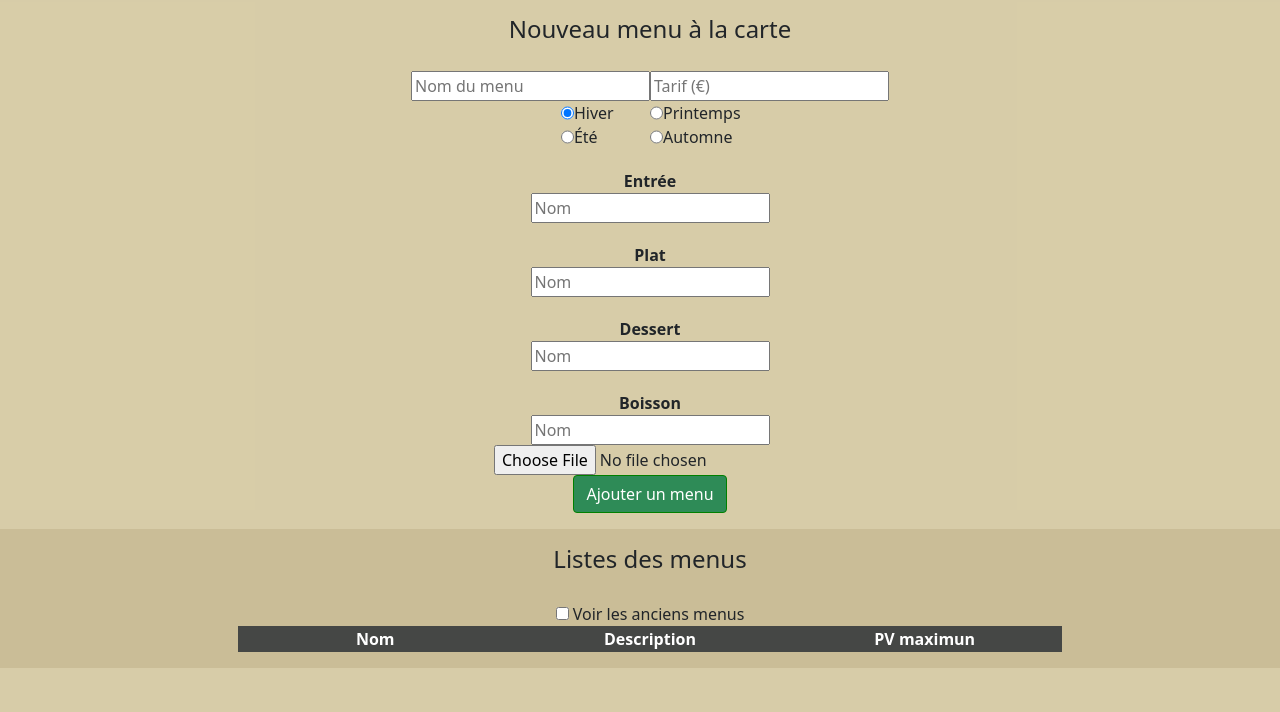
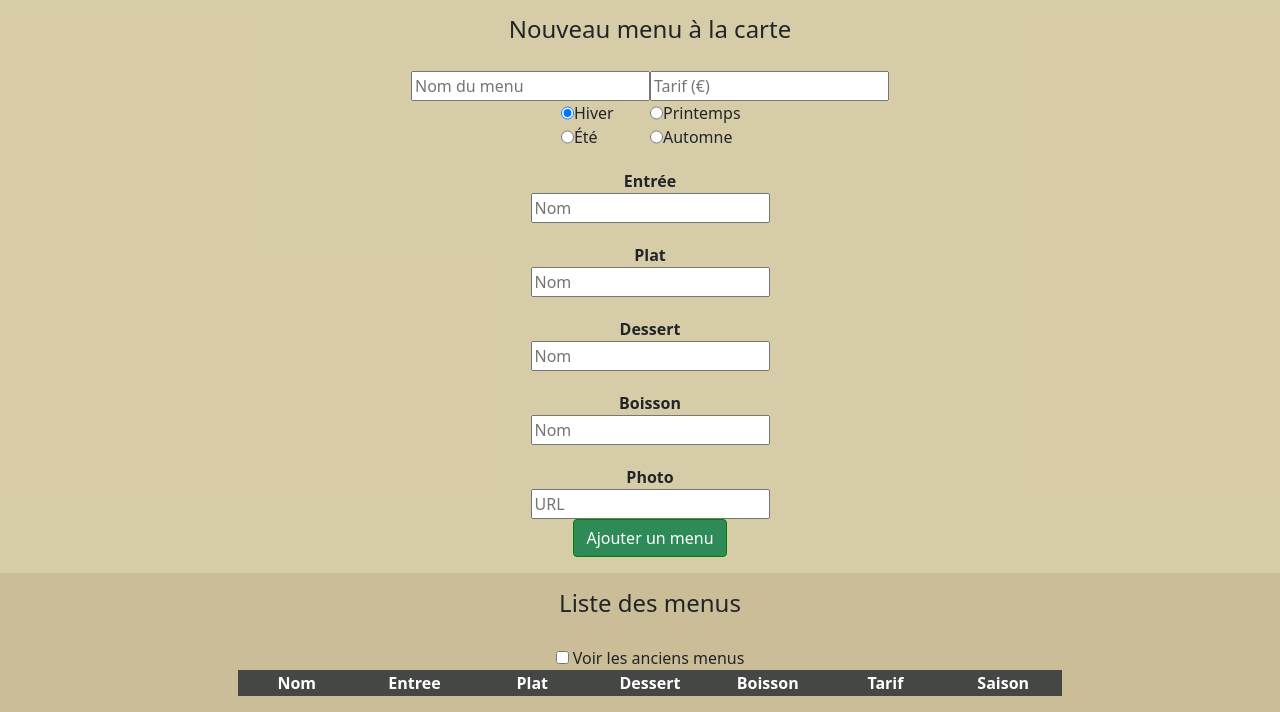
Before and after one commit to Wildrey237/FoodDrink, a PHP site: page /BackEnd.php in a window 1280 px wide. Shown: the part 507-1219 px from the top of the page. Before the commit the page ends 1175 px from the top, so only its background shows below. Run offline with PHP 8.4, Linux system fonts and the light colour scheme; tables that the repository leaves empty or names only in its code hold one stand-in row (values such as "Sample post"); lists and menus that the app fills with data are empty.

Commit message:
Update BackEnd.php

```diff
--- a/Food&Drink/BackEnd.php
+++ b/Food&Drink/BackEnd.php
@@ -24,25 +24,44 @@
         $user = 'root';
         $password = 'root';
 
-        $dbh = new PDO ('mysql:host=localhost;dbname=Pokédex',$user, $password);
+        $dbh = new PDO ('mysql:host=localhost;dbname=food and drink',$user, $password);
 
-        $sth = $dbh->prepare('Select * from Pokemon');
+        $sth = $dbh->prepare('Select * from menu join saisons on menu.saisons_idsaison = saisons.idsaison');
         $sth->execute();
         $results = $sth->fetchAll();
 
         if (isset($_GET['all'])){
-            $sth = $dbh->prepare('Select * from Pokemon');
+            $sth = $dbh->prepare('Select * from menu join saisons on menu.saisons_idsaison = saisons.idsaison');
             $sth->execute();
             $results = $sth->fetchAll();
         }else{
-            $sth = $dbh->prepare('Select * from Pokemon where Cacher = 1');
+            $sth = $dbh->prepare('Select * from menu join saisons on menu.saisons_idsaison = saisons.idsaison where Cacher = 1');
             $sth->execute();
             $results = $sth->fetchAll();
+        }
+        if (isset($_POST['envoyer'])){
+            $nouveau_nom = $_POST['NEW_nom'];
+            $nouveau_entree = $_POST['NEW_entree'];
+            $nouveau_plat = $_POST['NEW_plat'];
+            $nouveau_dessert = $_POST['NEW_dessert'];
+            $nouveau_tarif = $_POST['NEW_tarif'];
+            $nouveau_boisson = $_POST['NEW_boisson'];
+            $nouveau_saison = $_POST['NEW_saison'];
+            $nouveau_photo = $_POST['NEW_photo'];
+            $ajout=("INSERT INTO `menu` (`nom`,`entree`, `plat`,`dessert`,`tarif`,`boissons`,`saisons_idsaison`,`photo`) VALUES (:nom, :entree, :plat, :dessert, :tar, :boisson, :saison, :photo)");
+            $result=$dbh->prepare($ajout);
+            $execute=$result->execute(array(":nom"=>$nouveau_nom,":entree"=>$nouveau_entree, ":plat"=>$nouveau_plat, ":dessert"=>$nouveau_dessert,":tar"=>$nouveau_tarif, ":boisson"=>$nouveau_boisson, ":saison"=>$nouveau_saison, ":photo"=>$nouveau_photo));
+                if($execute){
+                    echo 'ta bd marche';
+                }else{
+                    echo "y'a une douille";
+                    print_r($result->errorInfo());
+                }
         }
         ?>
         <section class="info">
                 <h1>Modification des informations</h1>
-                <form class="modif" action='BackEnd.html' method='POST'>
+                <form class="modif" action='BackEnd.php' method='POST'>
                     <div>
                         <input type="tel" name="" pattern="[0-9]{2} [0-9]{2} [0-9]{2} [0-9]{2} [0-9]{2}" placeholder="Téléphone (ex : 01 23 45 67 89)"></input> <!--name a changer-->
                         <input type='text' name='' placeholder="Adresse"></input> <!--name a changer-->
@@ -57,89 +76,96 @@
         <section class="season">
             <h1>Choisissez la saison en cours</h1>
                 <div>
-                    <input type="radio" id="Hiver" name="season" value="Hiver" checked>
+                    <input type="radio" id="Hiver" name="nomsaison" value="3" checked>
                     <label for="Hiver">Hiver</label>
                 </div>
                 <div>
-                    <input type="radio" id="Printemps" name="season" value="Printemps">
+                    <input type="radio" id="Printemps" name="nomsaison" value="4">
                     <label for="Printemps">Printemps</label>
                 </div>
                 <div>
-                    <input type="radio" id="Été" name="season" value="Été">
+                    <input type="radio" id="Été" name="nomsaison" value="1">
                     <label for="Été">Été</label>
                 </div>
                 <div>
-                    <input type="radio" id="Automne" name="season" value="Automne">
+                    <input type="radio" id="Automne" name="nomsaison" value="2">
                     <label for="Automne">Automne</label>
                 </div>
                     <input type="submit" class ="btn" value="Valider la saison">
         </section>
         <section class="add">
             <h1>Nouveau menu à la carte</h1>
-                <form class="modif" action='BackEnd.html' method='POST'>
+                <form class="modif" action='BackEnd.php' method='POST'>
                     <div>
-                        <input type='text' name='' placeholder="Nom du menu" required></input>    <!--name a changer-->
-                        <input type='number' name='' placeholder="Tarif (€)" min=0 step=0.01 required></input> <!--name a changer-->
+                        <input type='text' name='NEW_nom' placeholder="Nom du menu" required></input>    <!--name a changer-->
+                        <input type='number' name='NEW_tarif' placeholder="Tarif (€)" min=0 step=0.01 required></input> <!--name a changer-->
                     </div>
                     <div>
-                        <input type="radio" id="Hiver" name="season" value="Hiver" checked>
+                        <input type="radio" id="Hiver" name="NEW_saison" value="3" checked>
                         <label for="Hiver">Hiver</label>
-                        <input type="radio" id="Printemps" name="season" value="Printemps">
+                        <input type="radio" id="Printemps" name="NEW_saison" value="4">
                         <label for="Printemps">Printemps</label>
                     </div>
                     <div>
-                        <input type="radio" id="Été" name="season" value="Été">
+                        <input type="radio" id="Été" name="NEW_saison" value="1">
                         <label for="Été">Été</label>
-                        <input type="radio" id="Automne" name="season" value="Automne">
+                        <input type="radio" id="Automne" name="NEW_saison" value="2">
                         <label for="Automne">Automne</label>
                     </div>
                     <div>
                         <p class="menu">Entrée</p>
                     </div>
                     <div>
-                        <input type="text" name="" placeholder="Nom" required></input> <!--name a changer-->
+                        <input type="text" name="NEW_entree" placeholder="Nom" required></input> <!--name a changer-->
                     </div>
                     <div>
                         <p class="menu">Plat</p>
                     </div>
                     <div>
-                        <input type='text' name='' placeholder="Nom" required></input> <!--name a changer-->
+                        <input type='text' name='NEW_plat' placeholder="Nom" required></input> <!--name a changer-->
                     </div>
                     <div>
                         <p class="menu">Dessert</p>
                     </div>
                     <div>
-                        <input type='text' name='' placeholder="Nom" required></input> <!--name a changer-->
+                        <input type='text' name='NEW_dessert' placeholder="Nom" required></input> <!--name a changer-->
                     </div>
                     <div>
                         <p class="menu">Boisson</p>
                     </div>
                     <div>
-                        <input type='text' name='' placeholder="Nom" required></input> <!--name a changer-->
+                        <input type='text' name='NEW_boisson' placeholder="Nom" required></input> <!--name a changer-->
                     </div>
                     <div>
-                        <input type="file" name="" accept="image/png, image/jpeg" required><!--name a changer-->
+                        <p class="menu">Photo</p>
                     </div>
-                    <input type="submit" class ="btn" value="Ajouter un menu">
+                    <div>
+                        <input type="url" name="NEW_photo" placeholder="URL" required><!--name a changer-->
+                    </div>
+                    <input type="submit" class ="btn" name="envoyer" value="Ajouter un menu">
                 </form>
         </section>
         <section class="list">
-            <h1>Listes des menus</h1> <!--php ajouter : liste des menu et "effacer" avec booléen    Bouton effacer à faire-->
+            <h1 id='liste-des-menus'>Liste des menus</h1> <!--php ajouter : liste des menu et "effacer" avec booléen    Bouton effacer à faire-->
             <div>
-                <form action='BackEnd.php' method='GET'>
+                <form action='BackEnd.php#liste-des-menus' method='GET'>
                     <input type="checkbox" name="all" <?php if(isset($_GET['all'])) echo 'checked'; ?> onclick="submit()">
                     <label class="foreign">Voir les anciens menus</label>
                 </form>
             </div>
             <?php
             echo "<table>";
-            echo "<tr><th>Nom</th><th>Description</th><th>PV maximun</th></tr>";
+            echo "<tr><th>Nom</th><th>Entree</th><th>Plat</th><th>Dessert</th><th>Boisson</th><th>Tarif</th><th>Saison</th></tr>";
             for ($i=0; $i < count($results); $i++){
                 $result = $results[$i];
-                $nom = $result['Nom'];
-                $desc = $result['Description'];
-                $pv = $result['PV_Max'];
-                echo "<tr><td> $nom </td><td> $desc </td><td> $pv </td></tr>";
+                $nom = $result['nom'];
+                $entree = $result['entree'];
+                $plat = $result['plat'];
+                $dessert = $result['dessert'];
+                $boisson = $result['boissons'];
+                $tarif = $result['tarif'];
+                $saison = $result['nomsaison'];
+                echo "<tr><td> $nom </td><td> $entree </td><td> $plat </td><td> $dessert </td><td> $boisson </td><td> $tarif </td><td> $saison </td></tr>";
             }
             ?>
         </section>
```
